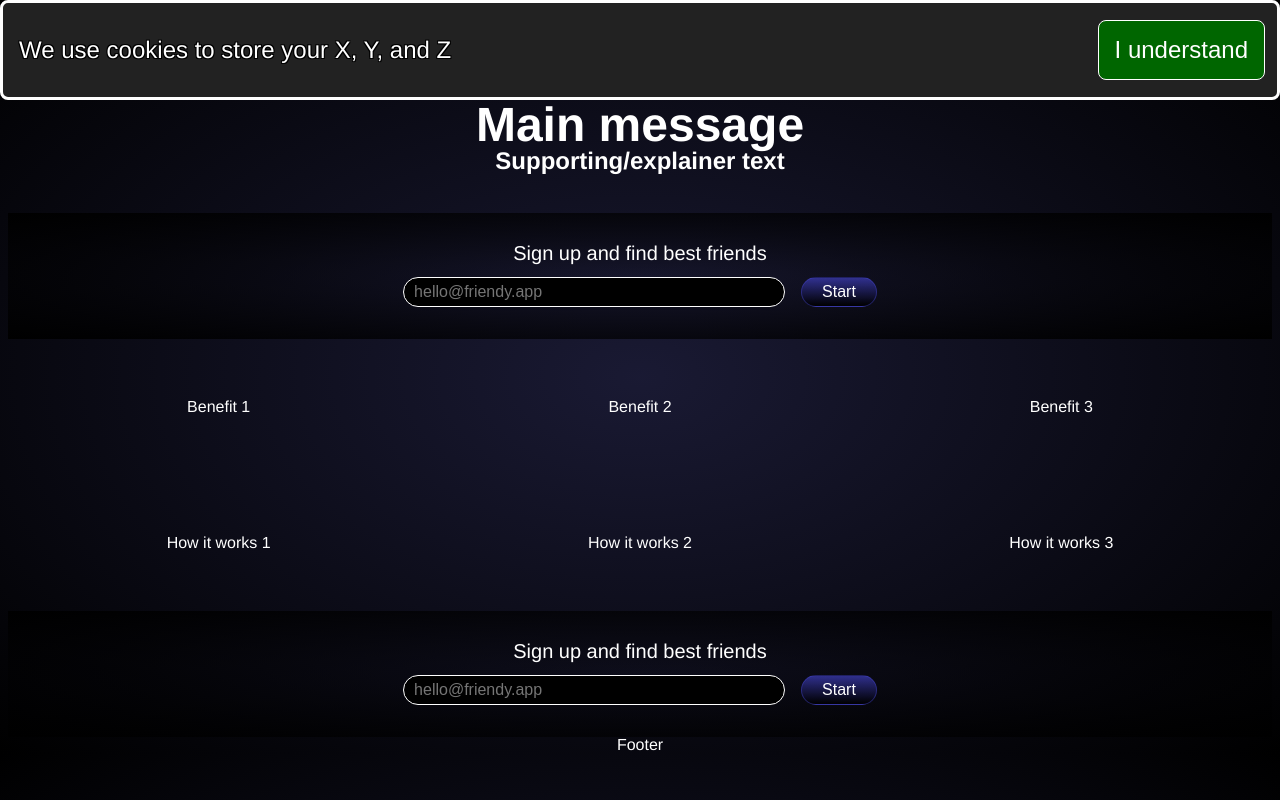
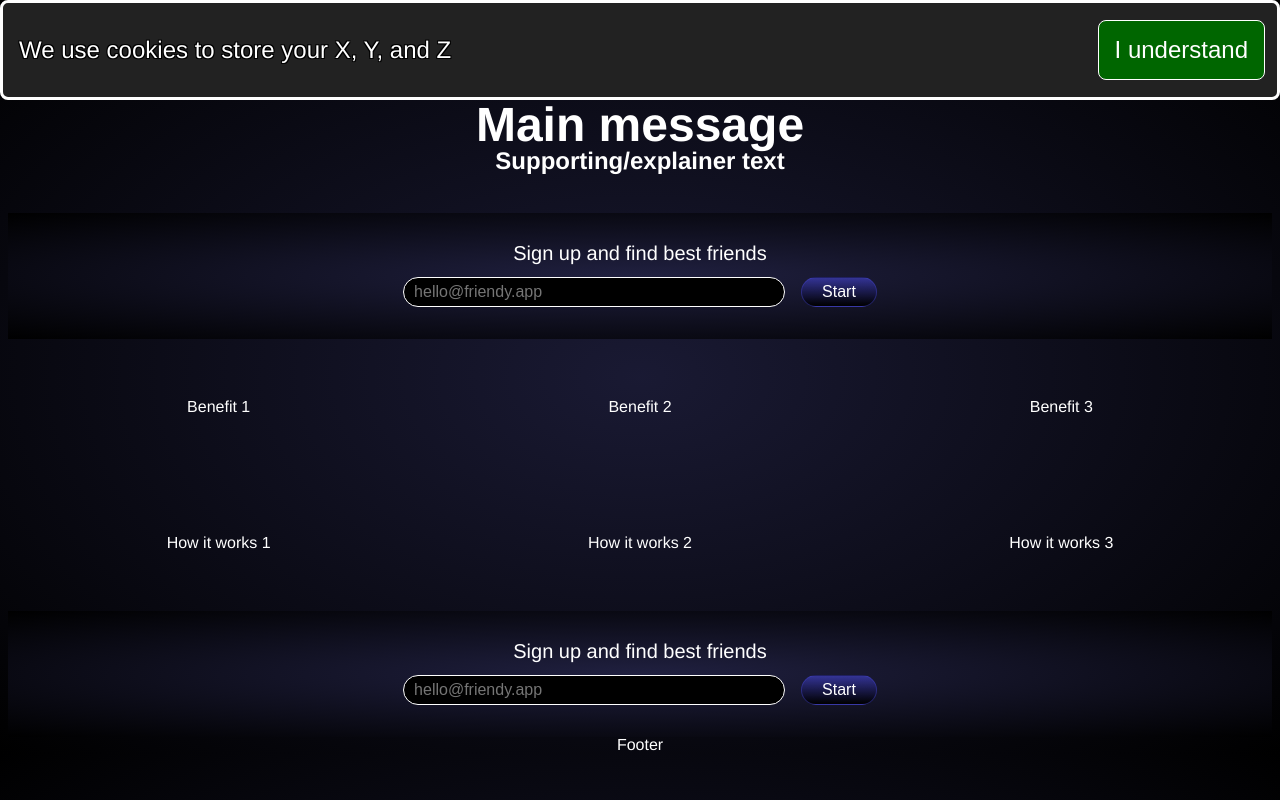
Before and after one commit to nazarnovak/friendy-fe, a React (Vite) app: page / in a window 1280 px wide. Built offline with nearby package versions, Linux system fonts and the light colour scheme.

Commit message:
Background test

```diff
--- a/src/Root.css
+++ b/src/Root.css
@@ -10,7 +10,7 @@ body {
 
 /* CTA */
 #cta-wrapper {
-  background: radial-gradient(rgba(32, 32, 64, 0.1) 0%, rgba(0, 0, 0, 1) 100%);
+  background: radial-gradient(#202040, #000000);
   display: flex;
   flex-direction: column;
   justify-content: center;
```
Also changed, not shown: 4 other files (tests, documents, lock files or other folders).
